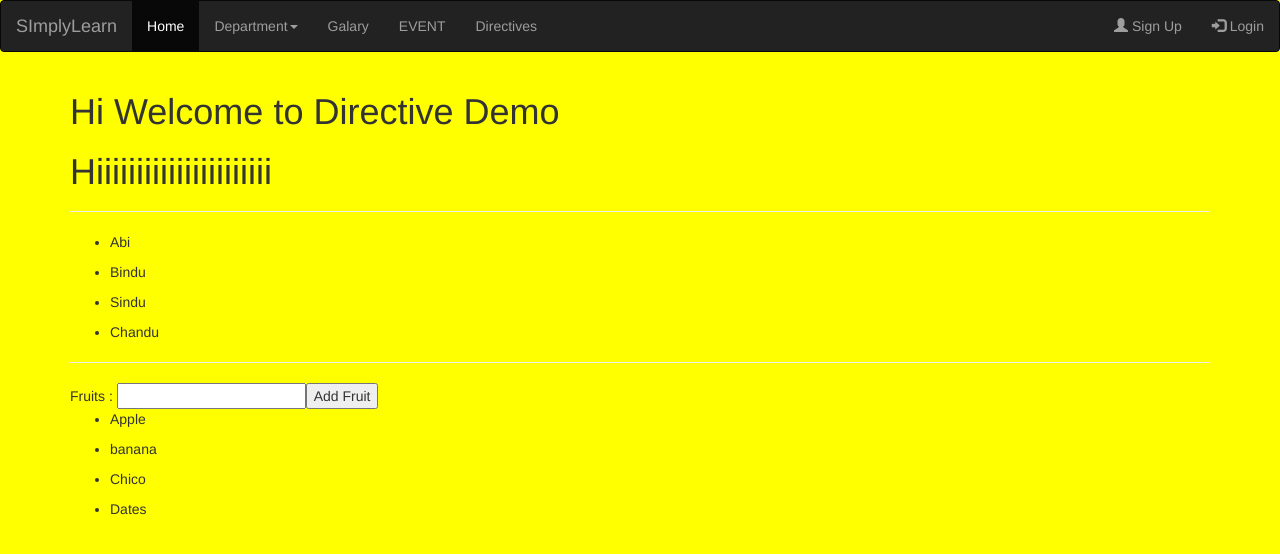
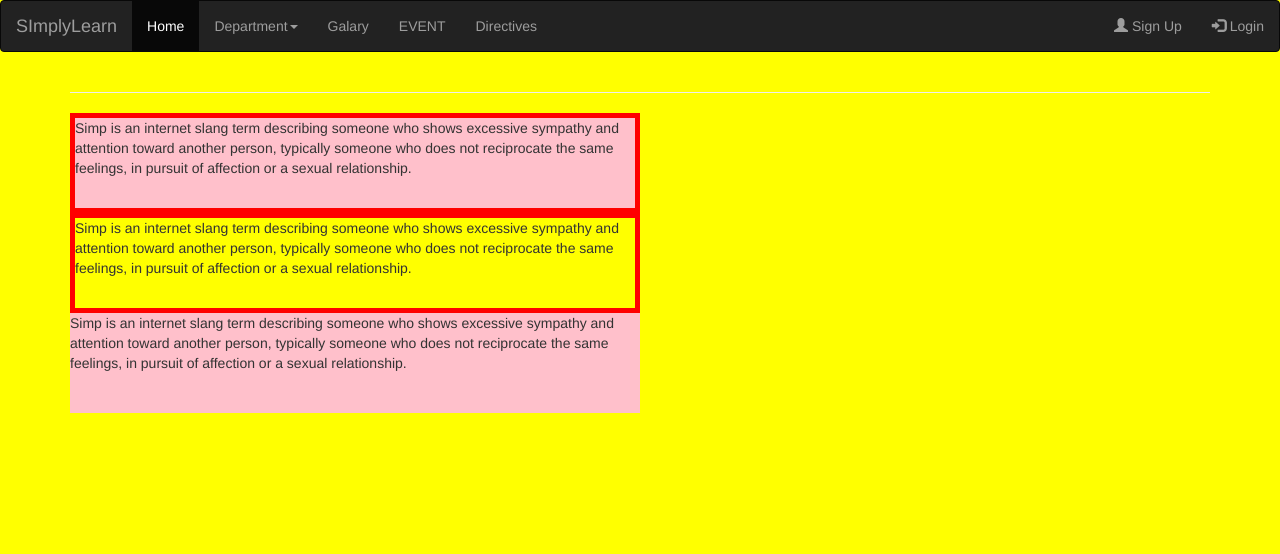
Before and after one commit to Thaneshwara848/SimpleLearn_Web_B15, an Angular app: page /directive in a window 1280 px wide. Shown: the top 554 px of the page. Built offline with nearby package versions, Linux system fonts and the light colour scheme.

Commit message:
difrective attub

```diff
--- a/src/app/app.module.ts
+++ b/src/app/app.module.ts
@@ -13,6 +13,7 @@ import { TesteingComponent } from './testeing/testeing.component';
 import { ServicessComponent } from './servicess/servicess.component';
 import { EventdemoComponent } from './eventdemo/eventdemo.component';
 import { DirectivesdemoComponent } from './directivesdemo/directivesdemo.component';
+import { AttrubutedirectveComponent } from './attrubutedirectve/attrubutedirectve.component';
 
 @NgModule({
   declarations: [
@@ -26,7 +27,8 @@ import { DirectivesdemoComponent } from './directivesdemo/directivesdemo.compone
     TesteingComponent,
     ServicessComponent,
     EventdemoComponent,
-    DirectivesdemoComponent
+    DirectivesdemoComponent,
+    AttrubutedirectveComponent
   ],
   imports: [
     BrowserModule,
--- /dev/null
+++ b/src/app/attrubutedirectve/attrubutedirectve.component.css
@@ -0,0 +1,10 @@
+div{
+    width: 50%;
+    height: 100px;
+}
+.bgclr{
+    background-color: pink;
+}
+.brdr{
+    border: 5px solid red ;
+}
--- /dev/null
+++ b/src/app/attrubutedirectve/attrubutedirectve.component.html
@@ -0,0 +1,21 @@
+<div [ngClass]="{'bgclr':true,'brdr':true}">
+    Simp is an internet slang term describing someone
+     who shows excessive sympathy and attention toward
+     another person, typically someone who does not
+     reciprocate the same feelings, in pursuit of
+     affection or a sexual relationship.
+</div>
+<div [ngClass]="{'bgclr':false,'brdr':true}">
+    Simp is an internet slang term describing someone
+     who shows excessive sympathy and attention toward
+     another person, typically someone who does not
+     reciprocate the same feelings, in pursuit of
+     affection or a sexual relationship.
+</div>
+<div [ngClass]="{'bgclr':true,'brdr':false}">
+    Simp is an internet slang term describing someone
+    who shows excessive sympathy and attention toward
+    another person, typically someone who does not
+    reciprocate the same feelings, in pursuit of
+    affection or a sexual relationship.
+</div>
--- a/src/app/directivesdemo/directivesdemo.component.html
+++ b/src/app/directivesdemo/directivesdemo.component.html
@@ -1,11 +1,5 @@
-<h1> Hi Welcome to Directive Demo</h1>
-
-
-<div>
-    <h1> Hiiiiiiiiiiiiiiiiiiiiii</h1>
-</div>
 <!-- <div *ngIf="false"> -->
-<div *ngIf="choice">
+<!-- <div *ngIf="choice">
     <h1> Heloooooooooooooooooo</h1>
 </div>
 <hr>
@@ -13,11 +7,34 @@
     <li>{{employees}}</li>
 </ul>
 <hr>
-
 Fruits : <input type="text" #addfruit>
 <input type="submit" value="Add Fruit" (click)="fruitsname(addfruit.value)">
 
 <ul *ngFor="let fruit of fruits">
     <li>{{fruit}}</li>
 
-    <!-- <li *ngIf="fruit=='Apple'">{{fruit}}</li></ul> -->
+</ul>
+Option  : <input type="text" #opt>
+<input type="submit" value="Add Fruit" (click)="options(opt.value)">
+<div [ngSwitch] = "day">
+
+    <div *ngSwitchCase = 0>Today is Sunday! You deserve a break</div>
+
+    <div *ngSwitchCase = '1'><h3>Today is Monday, Hope you have productive Week</h3></div>
+
+    <div *ngSwitchCase = '2'><h3>Today is Tuesday, Smash your Goals</h3></div>
+
+    <div *ngSwitchCase = '3'><h3>Today is Wednesday, You're already half way through</h3></div>
+
+    <div *ngSwitchCase = '4'><h3>Today is Thursday, It's like Friday Lite</h3></div>
+
+    <div *ngSwitchCase = '5'><h3>Today is Friday, TGIF!!!</h3></div>
+
+    <div *ngSwitchCase = '6'><h3>Today is Saturday, Let's Party!! :) </h3></div>
+
+    <div *ngSwitchDefault>Uh oh! Somethings wrong</div>
+
+    </div>
+     -->
+    <hr>
+    <app-attrubutedirectve></app-attrubutedirectve>
--- a/src/app/directivesdemo/directivesdemo.component.ts
+++ b/src/app/directivesdemo/directivesdemo.component.ts
@@ -15,4 +15,8 @@ export class DirectivesdemoComponent {
 this.fruits.push(fruit);
   }
 
+  day=0;
+  options(opt:any){
+    this.day=opt;
+  }
 }
```
Also changed, not shown: src/app/attrubutedirectve/attrubutedirectve.component.ts (added, +10 -0 lines), 1 other file (tests, documents, lock files or other folders).
